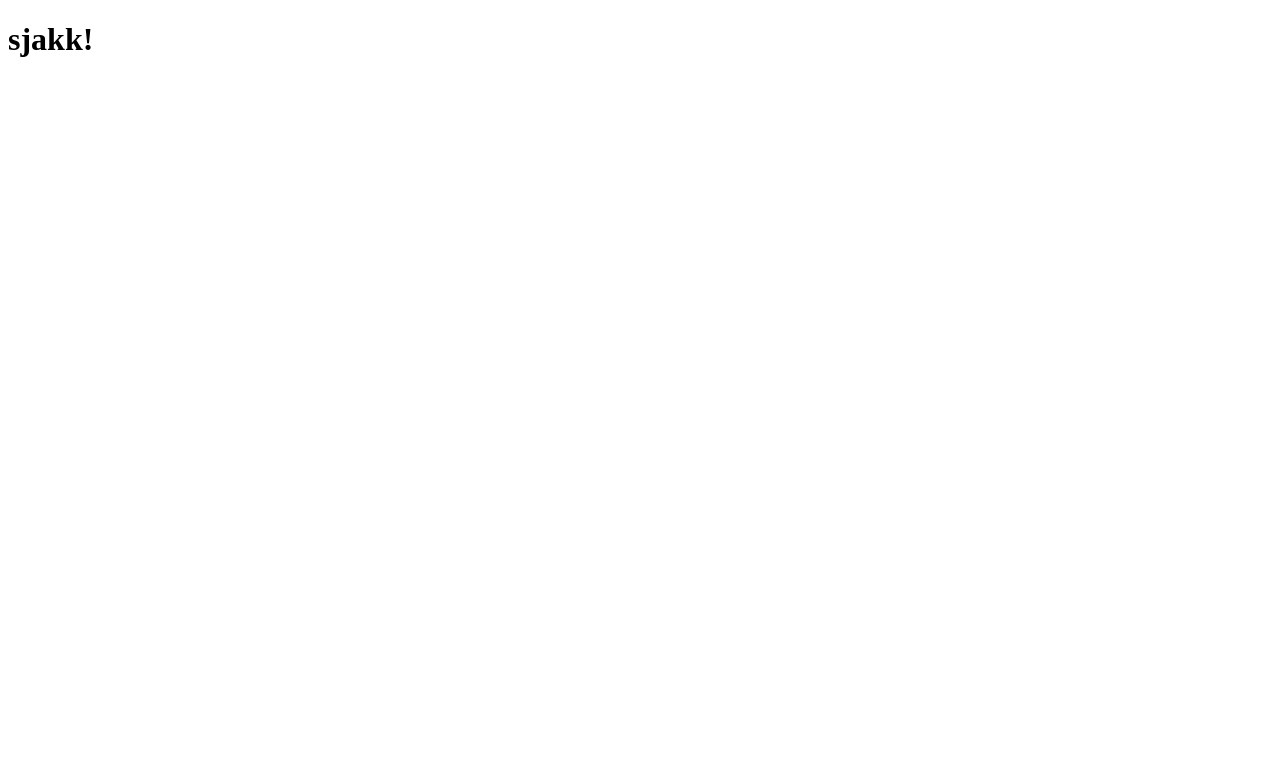
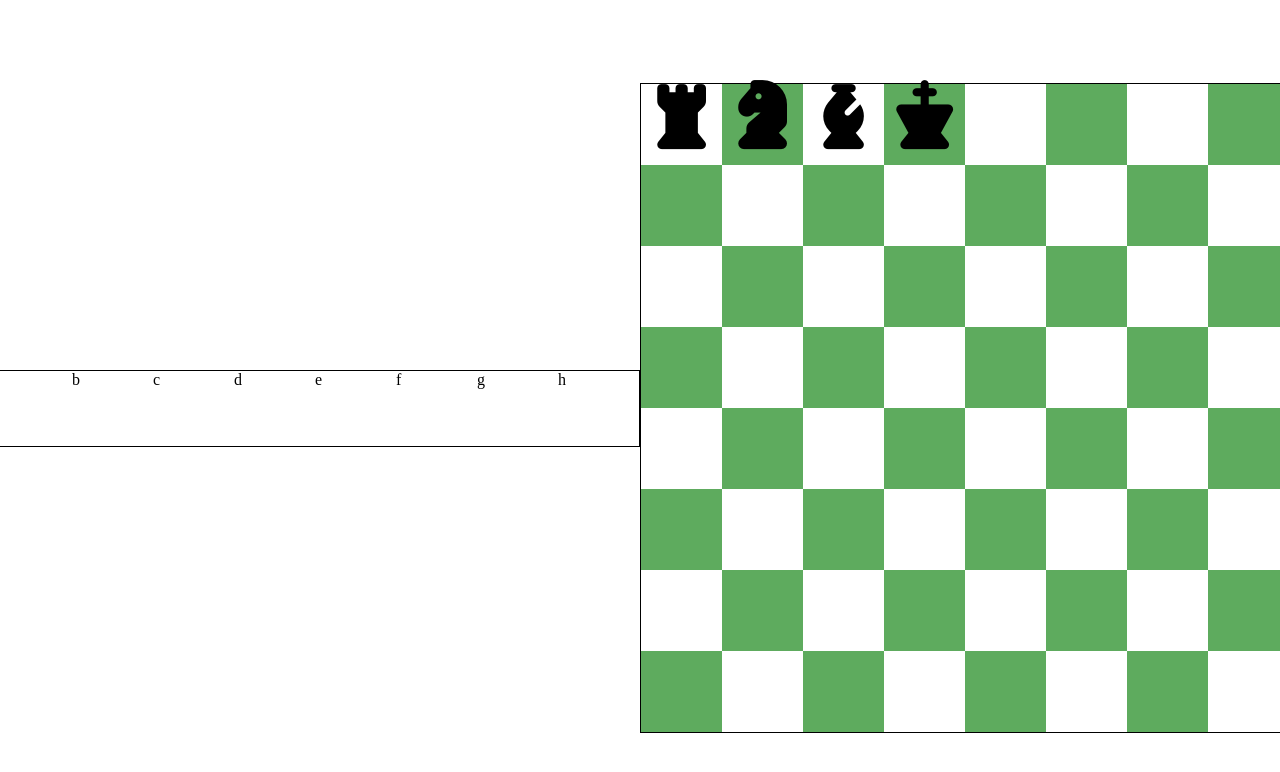
Before and after one commit to Felfjer0911/chess, a plain HTML site: page index.html in a window 1280 px wide. Drawn offline with Linux system fonts and the light colour scheme.

Commit message:
Co-authored-by: Felfjer0911 <Felfjer0911@users.noreply.github.com> Co-authored-by: Nettepette3 <Nettepette3@users.noreply.github.com> Co-authored-by: joanthan <jojogg2008-create@users.noreply.github.com>

```diff
--- a/index.html
+++ b/index.html
@@ -1,11 +1,104 @@
 <!DOCTYPE html>
 <html lang="en">
+
 <head>
     <meta charset="UTF-8">
     <meta name="viewport" content="width=device-width, initial-scale=1.0">
+    <link rel="stylesheet" href="https://cdnjs.cloudflare.com/ajax/libs/font-awesome/7.0.1/css/all.min.css"
+        integrity="sha512-2SwdPD6INVrV/lHTZbO2nodKhrnDdJK9/kg2XD1r9uGqPo1cUbujc+IYdlYdEErWNu69gVcYgdxlmVmzTWnetw=="
+        crossorigin="anonymous" referrerpolicy="no-referrer" />
+    <link rel="stylesheet" href="style.css">
     <title>Chess.com</title>
 </head>
+
 <body>
-    <h1>sjakk!</h1>
+
+    <div class="abcd">
+
+        <div class="rute">a</div>
+        <div class="rute">b</div>
+        <div class="rute">c</div>
+        <div class="rute">d</div>
+        <div class="rute">e</div>
+        <div class="rute">f</div>
+        <div class="rute">g</div>
+        <div class="rute">h</div>
+
+
+    </div>
+    <div class="sjakkbrett">
+        <div class="rute"> <i class="fa-solid fa-chess-rook"></i></div>
+        <div class="rute svart"> <i class="fa-solid fa-chess-knight"></i></div>
+        <div class="rute"> <i class="fa-solid fa-chess-bishop"></i></div>
+        <div class="rute svart"> <i class="fa-solid fa-chess-king"></i></div>
+        <div class="rute"></div>
+        <div class="rute svart"></div>
+        <div class="rute"></div>
+        <div class="rute svart"></div>
+
+        <div class="rute svart"></div>
+        <div class="rute"></div>
+        <div class="rute svart"></div>
+        <div class="rute"></div>
+        <div class="rute svart"></div>
+        <div class="rute"></div>
+        <div class="rute svart"></div>
+        <div class="rute"></div>
+
+        <div class="rute"></div>
+        <div class="rute svart"></div>
+        <div class="rute"></div>
+        <div class="rute svart"></div>
+        <div class="rute"></div>
+        <div class="rute svart"></div>
+        <div class="rute"></div>
+        <div class="rute svart"></div>
+
+        <div class="rute svart"></div>
+        <div class="rute"></div>
+        <div class="rute svart"></div>
+        <div class="rute"></div>
+        <div class="rute svart"></div>
+        <div class="rute"></div>
+        <div class="rute svart"></div>
+        <div class="rute"></div>
+
+        <div class="rute"></div>
+        <div class="rute svart"></div>
+        <div class="rute"></div>
+        <div class="rute svart"></div>
+        <div class="rute"></div>
+        <div class="rute svart"></div>
+        <div class="rute"></div>
+        <div class="rute svart"></div>
+
+        <div class="rute svart"></div>
+        <div class="rute"></div>
+        <div class="rute svart"></div>
+        <div class="rute"></div>
+        <div class="rute svart"></div>
+        <div class="rute"></div>
+        <div class="rute svart"></div>
+        <div class="rute"></div>
+
+        <div class="rute"></div>
+        <div class="rute svart"></div>
+        <div class="rute"></div>
+        <div class="rute svart"></div>
+        <div class="rute"></div>
+        <div class="rute svart"></div>
+        <div class="rute"></div>
+        <div class="rute svart"></div>
+
+        <div class="rute svart"></div>
+        <div class="rute"></div>
+        <div class="rute svart"></div>
+        <div class="rute"></div>
+        <div class="rute svart"></div>
+        <div class="rute"></div>
+        <div class="rute svart"></div>
+        <div class="rute"></div>
+    </div>
 </body>
+
 </html>
--- /dev/null
+++ b/style.css
@@ -0,0 +1,43 @@
+body {
+    display: flex;
+    height: 100vh;
+    justify-content: center;
+    align-content: center;
+    flex-direction: ;
+
+}
+
+.sjakkbrett {
+    margin: auto;
+    width: 648px;
+    height: 648px;
+    display: grid;
+    grid-template-columns: repeat(8, 1fr);
+    grid-template-rows: repeat(8, 1fr);
+    border: black solid 1px;
+}
+
+.abcd {
+    margin: auto;
+    width: 648px;
+    height: 75px;
+    display: grid;
+    grid-template-columns: repeat(8, 1fr);
+
+    border: black solid 1px;
+}
+
+.svart {
+    background-color: rgb(94, 171, 94);
+}
+
+.rute {
+    width: 81px;
+    height: 81px;
+}
+
+i {
+    font-size: 65px;
+    text-align: center;
+
+}
```
